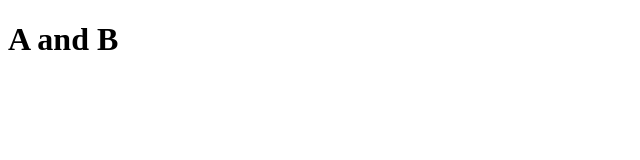
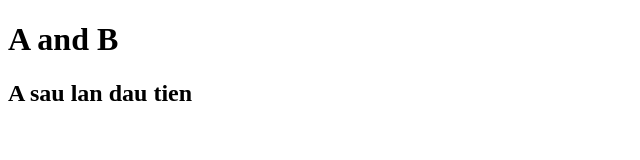
Before and after one commit to wiliamtrackson/Web-site-of-A-and-B, a plain HTML site: page index.html in a window 1280 px wide. Shown: the whole page, without its empty margins (0-640 px from the left). Drawn offline with Linux system fonts and the light colour scheme.

Commit message:
A sua lan dau tien

```diff
--- a/index.html
+++ b/index.html
@@ -7,5 +7,6 @@
   </head>
   <body>
     <h1>A and B</h1>
+    <h2>A sau lan dau tien</h2>
   </body>
 </html>
```
